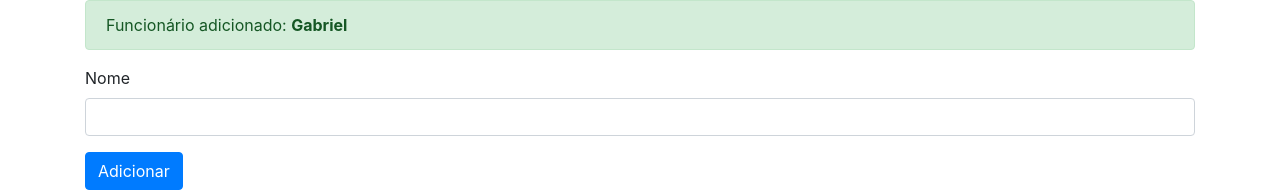
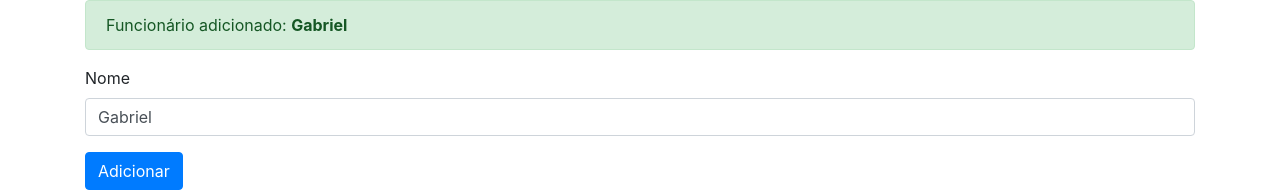
Before and after one commit to Gabriel-developer-01/fundamentos-angular, an Angular app: page / in a window 1280 px wide. Shown: the top 192 px of the page. Built offline with nearby package versions, Linux system fonts and the light colour scheme.

Commit message:
Usando property binding

```diff
--- a/src/app/app.component.html
+++ b/src/app/app.component.html
@@ -5,9 +5,9 @@
 
   <div class="form-group">
       <label>Nome</label>
-      <input type="text" class="form-control" #nomeInput>
+      <input type="text" class="form-control" (input)="alterarNome($event)" [value]="nome">
   </div>
 
-  <button type="button" class="btn btn-primary" (click)="adicionar(nomeInput.value)">Adicionar</button>
+  <button type="button" class="btn btn-primary" (click)="adicionar()" [disabled]="nome.length==0">Adicionar</button>
 
 </div>
--- a/src/app/app.component.ts
+++ b/src/app/app.component.ts
@@ -9,9 +9,14 @@
   nome = 'Gabriel';
 
 
-  adicionar(nome: string){
-   this.nome = nome
+  adicionar(){
 
+   const numero = Math.round(Math.random() * 100);
+   this.nome = 'Joao' + numero;
+  }
+
+  alterarNome(nome: any) {
+    this.nome = nome.target.value;
   }
 
 }
```
